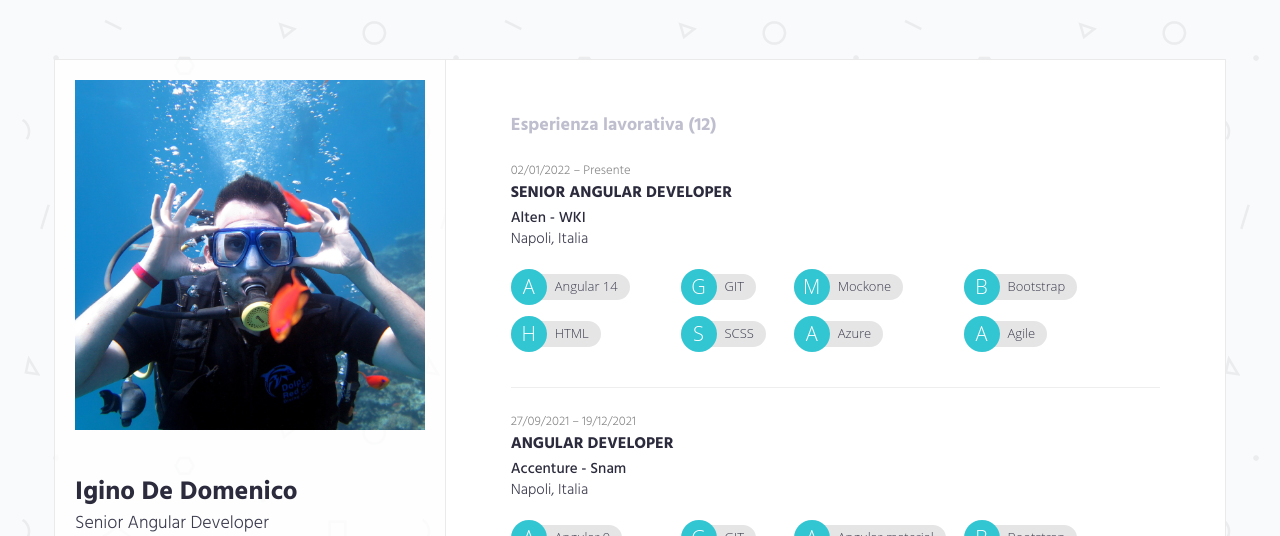
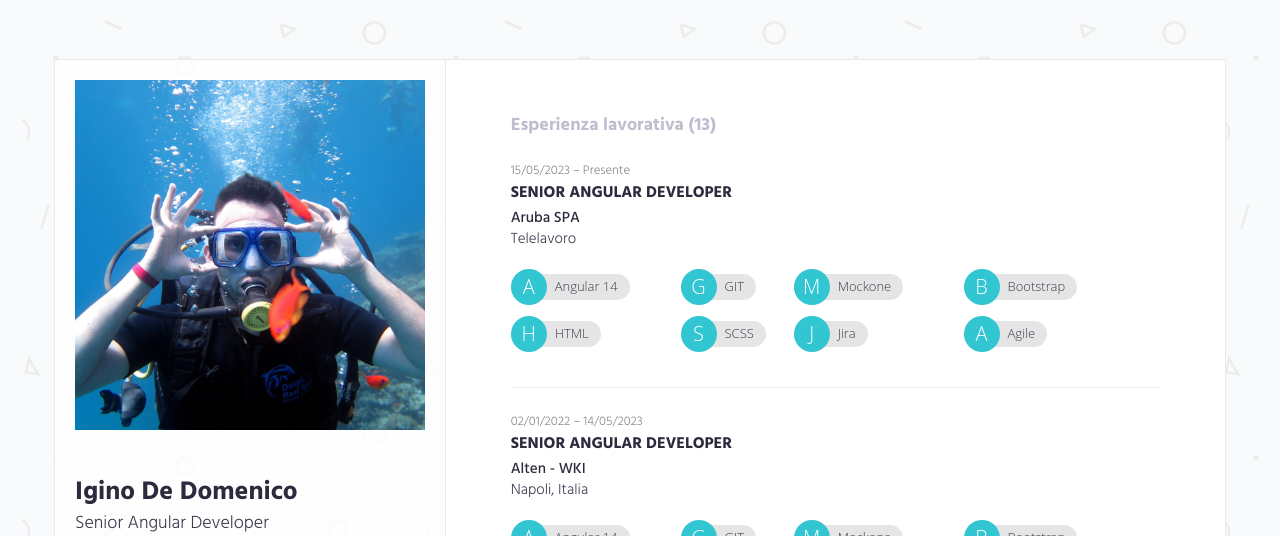
Before and after one commit to igino-dedomenico/igino-dedomenico.github.io, a plain HTML site: page index.html in a window 1280 px wide. Shown: the top 536 px of the page. Drawn offline with Linux system fonts and the light colour scheme.

Commit message:
Update index.html

```diff
--- a/index.html
+++ b/index.html
@@ -83,7 +83,7 @@
                 <div class="row">
                   <div class="col-md-12">
                     <div class="section-title">
-                      <h2>Esperienza lavorativa (12)</h2>
+                      <h2>Esperienza lavorativa (13)</h2>
                     </div>
                   </div>
                 </div>
@@ -91,8 +91,69 @@
                 <div class="custom-overflow">
                   <div class="row">
                     <div class="col-md-12">
+					<div class="content-item">
+                        <small>15/05/2023 – Presente</small>
+                        <h3>SENIOR ANGULAR DEVELOPER</h3>
+                        <h4>Aruba SPA</h4>
+                        <p>Telelavoro</p>
+                        <div class="row mt-2">
+                          <div class="col-sm-3">
+                            <div class="chip">
+                              <div class="chip-head">A</div>
+                              <div class="chip-content">Angular 14</div>
+                            </div>
+                          </div>
+                          <div class="col-sm-2">
+                            <div class="chip">
+                              <div class="chip-head">G</div>
+                              <div class="chip-content">GIT</div>
+                            </div>
+                          </div>
+                          <div class="col-sm-3">
+                            <div class="chip">
+                              <div class="chip-head">M</div>
+                              <div class="chip-content">Mockone</div>
+                            </div>
+                          </div>
+                          <div class="col-sm-3">
+                            <div class="chip">
+                              <div class="chip-head">B</div>
+                              <div class="chip-content">Bootstrap</div>
+                            </div>
+                          </div>
+                        </div>
+
+                        <div class="row mt-2">
+                          <div class="col-sm-3">
+                            <div class="chip">
+                              <div class="chip-head">H</div>
+                              <div class="chip-content">HTML</div>
+                            </div>
+                          </div>
+                          <div class="col-sm-2">
+                            <div class="chip">
+                              <div class="chip-head">S</div>
+                              <div class="chip-content">SCSS</div>
+                            </div>
+                          </div>
+                          <div class="col-sm-3">
+                            <div class="chip">
+                              <div class="chip-head">J</div>
+                              <div class="chip-content">Jira</div>
+                            </div>
+                          </div>
+                          <div class="col-sm-3">
+                            <div class="chip">
+                              <div class="chip-head">A</div>
+                              <div class="chip-content">Agile</div>
+                            </div>
+                          </div>
+                        </div>
+                      </div>
+                      <!-- .experience-item -->
+                      <hr />
                       <div class="content-item">
-                        <small>02/01/2022 – Presente</small>
+                        <small>02/01/2022 – 14/05/2023</small>
                         <h3>SENIOR ANGULAR DEVELOPER</h3>
                         <h4>Alten - WKI</h4>
                         <p>Napoli, Italia</p>
```
